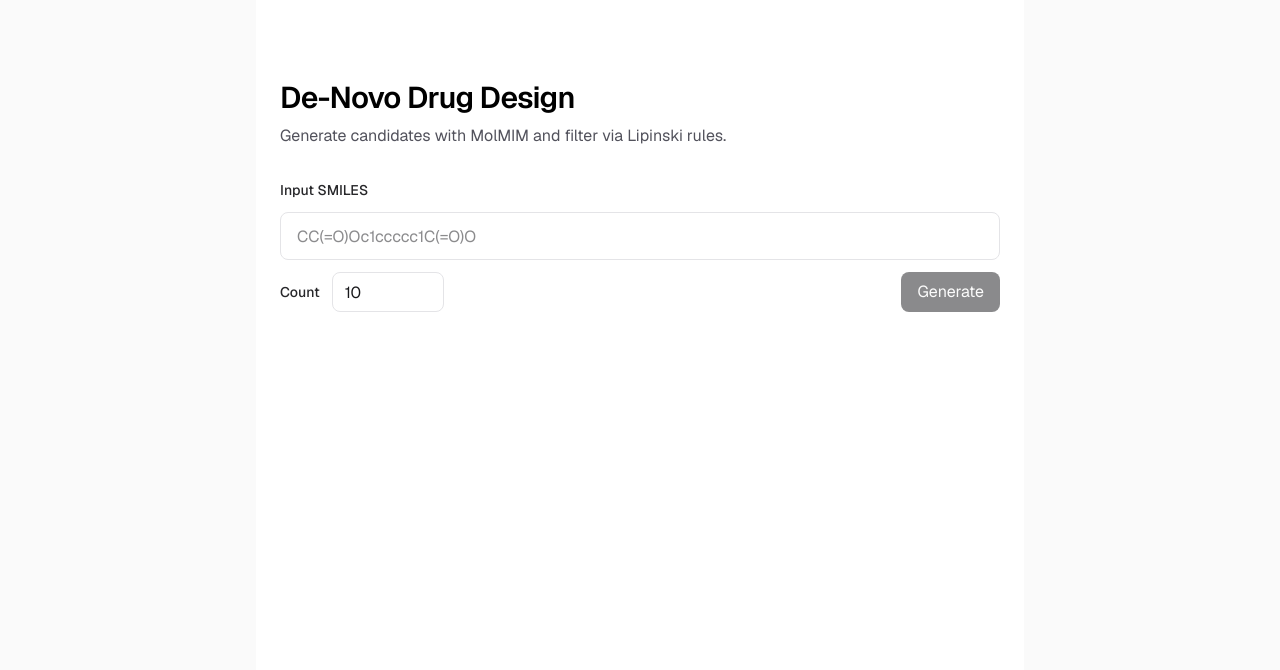
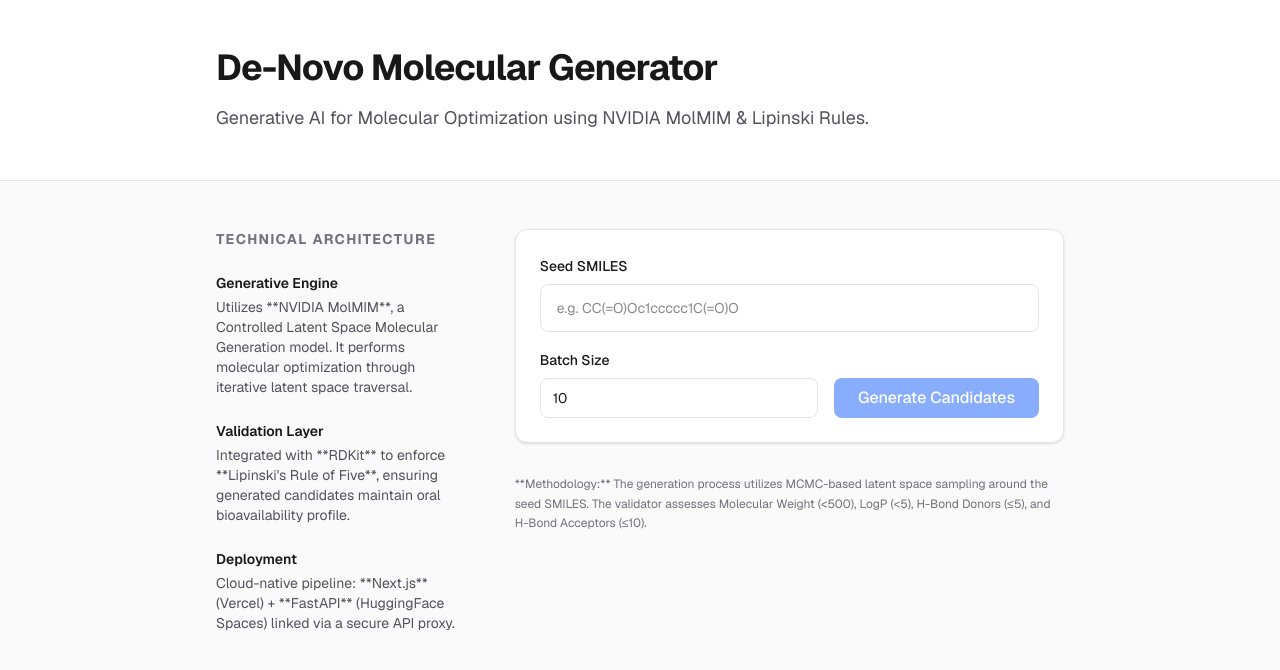
Before and after one commit to ArsalanManak/DeNovoDrugDesign-frontend, a Next.js app: page / in a window 1280 px wide. Shown: the top 670 px of the page. Built offline with nearby package versions, Linux system fonts and the light colour scheme.

Commit message:
home page updated

```diff
--- a/app/api/generate/route.ts
+++ b/app/api/generate/route.ts
@@ -9,7 +9,9 @@ export async function POST(req: Request) {
     );
   }
 
-  const res = await fetch(`${backendUrl.replace(/\/$/, "")}/generate`, {
+  const normalizedBackendUrl = normalizeHfSpacesUrl(backendUrl);
+
+  const res = await fetch(`${normalizedBackendUrl.replace(/\/$/, "")}/generate`, {
     method: "POST",
     headers: { "Content-Type": "application/json" },
     body: JSON.stringify(body),
@@ -26,3 +28,18 @@ export async function POST(req: Request) {
 
   return Response.json(data, { status: res.status });
 }
+
+function normalizeHfSpacesUrl(input: string): string {
+  const trimmed = input.trim().replace(/\/$/, "");
+
+  const repoMatch = trimmed.match(
+    /^https?:\/\/huggingface\.co\/spaces\/([^/]+)\/([^/]+)$/i
+  );
+  if (repoMatch) {
+    const owner = repoMatch[1];
+    const space = repoMatch[2];
+    return `https://${owner}-${space}.hf.space`;
+  }
+
+  return trimmed;
+}
--- a/app/page.tsx
+++ b/app/page.tsx
@@ -20,88 +20,147 @@ export default function Home() {
   async function generate() {
     setLoading(true);
     setResults(null);
-
+    try {
       const res = await fetch("/api/generate", {
         method: "POST",
         headers: { "Content-Type": "application/json" },
         body: JSON.stringify({ smiles, num_molecules: numMolecules }),
       });
-
       const data = (await res.json()) as GenerateResponse;
       setResults(data);
+    } catch (err) {
+      setResults({
+        generated: 0,
+        drug_like: 0,
+        molecules: [],
+        error: "Failed to connect to the generation service.",
+      });
+    } finally {
       setLoading(false);
+    }
   }
 
   return (
-    <div className="flex flex-col flex-1 items-center justify-center bg-zinc-50 font-sans dark:bg-black">
-      <main className="flex flex-1 w-full max-w-3xl flex-col gap-8 py-20 px-6 bg-white dark:bg-black">
-        <div className="flex flex-col gap-2">
-          <h1 className="text-3xl font-semibold tracking-tight text-black dark:text-zinc-50">
-            De-Novo Drug Design
+    <div className="min-h-screen bg-zinc-50 font-sans text-zinc-900 dark:bg-black dark:text-zinc-50">
+      {/* Header / Hero */}
+      <header className="border-b border-zinc-200 bg-white py-12 dark:border-zinc-800 dark:bg-black">
+        <div className="mx-auto max-w-4xl px-6">
+          <h1 className="text-4xl font-bold tracking-tight">
+            De-Novo Molecular Generator
           </h1>
-          <p className="text-zinc-600 dark:text-zinc-400">
-            Generate candidates with MolMIM and filter via Lipinski rules.
+          <p className="mt-4 text-lg text-zinc-600 dark:text-zinc-400">
+            Generative AI for Molecular Optimization using NVIDIA MolMIM & Lipinski Rules.
           </p>
         </div>
+      </header>
 
-        <div className="flex flex-col gap-3">
-          <label className="text-sm font-medium text-zinc-800 dark:text-zinc-200">
-            Input SMILES
-          </label>
+      <main className="mx-auto max-w-4xl px-6 py-12">
+        <div className="grid grid-cols-1 gap-12 md:grid-cols-3">
+          {/* Sidebar: Technical Details */}
+          <div className="md:col-span-1">
+            <h2 className="text-sm font-bold uppercase tracking-widest text-zinc-500">
+              Technical Architecture
+            </h2>
+            <div className="mt-6 flex flex-col gap-6">
+              <section>
+                <h3 className="text-sm font-semibold">Generative Engine</h3>
+                <p className="mt-1 text-sm text-zinc-600 dark:text-zinc-400">
+                  Utilizes **NVIDIA MolMIM**, a Controlled Latent Space Molecular Generation model.
+                  It performs molecular optimization through iterative latent space traversal.
+                </p>
+              </section>
+              <section>
+                <h3 className="text-sm font-semibold">Validation Layer</h3>
+                <p className="mt-1 text-sm text-zinc-600 dark:text-zinc-400">
+                  Integrated with **RDKit** to enforce **Lipinski's Rule of Five**, ensuring generated
+                  candidates maintain oral bioavailability profile.
+                </p>
+              </section>
+              <section>
+                <h3 className="text-sm font-semibold">Deployment</h3>
+                <p className="mt-1 text-sm text-zinc-600 dark:text-zinc-400">
+                  Cloud-native pipeline: **Next.js** (Vercel) + **FastAPI** (HuggingFace Spaces)
+                  linked via a secure API proxy.
+                </p>
+              </section>
+            </div>
+          </div>
+
+          {/* Main Content: Input & Results */}
+          <div className="md:col-span-2">
+            <div className="rounded-xl border border-zinc-200 bg-white p-6 shadow-sm dark:border-zinc-800 dark:bg-zinc-950">
+              <div className="flex flex-col gap-4">
+                <div>
+                  <label className="text-sm font-medium">Seed SMILES</label>
                   <input
                     value={smiles}
                     onChange={(e) => setSmiles(e.target.value)}
-            placeholder="CC(=O)Oc1ccccc1C(=O)O"
-            className="h-12 w-full rounded-lg border border-zinc-200 bg-white px-4 text-zinc-900 outline-none focus:ring-2 focus:ring-zinc-400 dark:border-zinc-800 dark:bg-black dark:text-zinc-100"
+                    placeholder="e.g. CC(=O)Oc1ccccc1C(=O)O"
+                    className="mt-1.5 h-12 w-full rounded-lg border border-zinc-200 bg-white px-4 text-sm outline-none focus:ring-2 focus:ring-blue-500 dark:border-zinc-800 dark:bg-black"
                   />
+                </div>
 
-          <div className="flex gap-3 items-center">
-            <label className="text-sm font-medium text-zinc-800 dark:text-zinc-200">
-              Count
-            </label>
+                <div className="flex items-end gap-4">
+                  <div className="flex-1">
+                    <label className="text-sm font-medium">Batch Size</label>
                     <input
                       type="number"
                       min={1}
                       max={100}
                       value={numMolecules}
                       onChange={(e) => setNumMolecules(Number(e.target.value))}
-              className="h-10 w-28 rounded-lg border border-zinc-200 bg-white px-3 text-zinc-900 outline-none focus:ring-2 focus:ring-zinc-400 dark:border-zinc-800 dark:bg-black dark:text-zinc-100"
+                      className="mt-1.5 h-10 w-full rounded-lg border border-zinc-200 bg-white px-3 text-sm outline-none focus:ring-2 focus:ring-blue-500 dark:border-zinc-800 dark:bg-black"
                     />
-
+                  </div>
                   <button
                     onClick={generate}
-              disabled={loading || smiles.trim().length === 0}
-              className="ml-auto h-10 rounded-lg bg-zinc-900 px-4 text-zinc-50 disabled:opacity-50 dark:bg-zinc-50 dark:text-zinc-900"
+                    disabled={loading || !smiles.trim()}
+                    className="h-10 rounded-lg bg-blue-600 px-6 font-medium text-white transition-all hover:bg-blue-700 disabled:opacity-50"
                   >
-              {loading ? "Generating..." : "Generate"}
+                    {loading ? "Optimizing..." : "Generate Candidates"}
                   </button>
                 </div>
               </div>
 
+              {/* Results */}
               {results && (
-          <div className="flex flex-col gap-3">
+                <div className="mt-10 border-t border-zinc-100 pt-8 dark:border-zinc-900">
                   {results.detail || results.error ? (
-              <div className="rounded-lg border border-red-200 bg-red-50 px-4 py-3 text-red-900 dark:border-red-900/40 dark:bg-red-950/40 dark:text-red-100">
+                    <div className="rounded-lg bg-red-50 p-4 text-sm text-red-800 dark:bg-red-950/30 dark:text-red-300">
                       {results.detail || results.error}
                     </div>
                   ) : (
-              <div className="text-sm text-zinc-700 dark:text-zinc-300">
-                {results.drug_like} drug-like molecules out of {results.generated}
+                    <>
+                      <div className="mb-4 flex items-center justify-between">
+                        <h3 className="font-semibold">Generation Results</h3>
+                        <span className="text-xs font-medium text-zinc-500">
+                          {results.drug_like} of {results.generated} passed Lipinski Filter
+                        </span>
                       </div>
-            )}
-
                       <div className="grid grid-cols-1 gap-2">
                         {results.molecules?.map((m, i) => (
                           <div
-                  key={`${m.smiles}-${i}`}
-                  className="rounded-lg border border-zinc-200 bg-white px-4 py-3 font-mono text-sm text-zinc-900 dark:border-zinc-800 dark:bg-black dark:text-zinc-100"
+                            key={i}
+                            className="group relative rounded-lg border border-zinc-100 bg-zinc-50 p-3 font-mono text-xs transition-colors hover:border-blue-200 hover:bg-white dark:border-zinc-900 dark:bg-zinc-950 dark:hover:border-blue-900"
                           >
                             {m.smiles}
                           </div>
                         ))}
                       </div>
+                    </>
+                  )}
                 </div>
               )}
+            </div>
+
+            {/* Methodology Note for Experts */}
+            <div className="mt-8 text-xs leading-relaxed text-zinc-500">
+              **Methodology:** The generation process utilizes MCMC-based latent space sampling
+              around the seed SMILES. The validator assesses Molecular Weight (&lt;500),
+              LogP (&lt;5), H-Bond Donors (&le;5), and H-Bond Acceptors (&le;10).
+            </div>
+          </div>
+        </div>
       </main>
     </div>
   );
```
Lines whose indentation alone changed are shown as unchanged.
